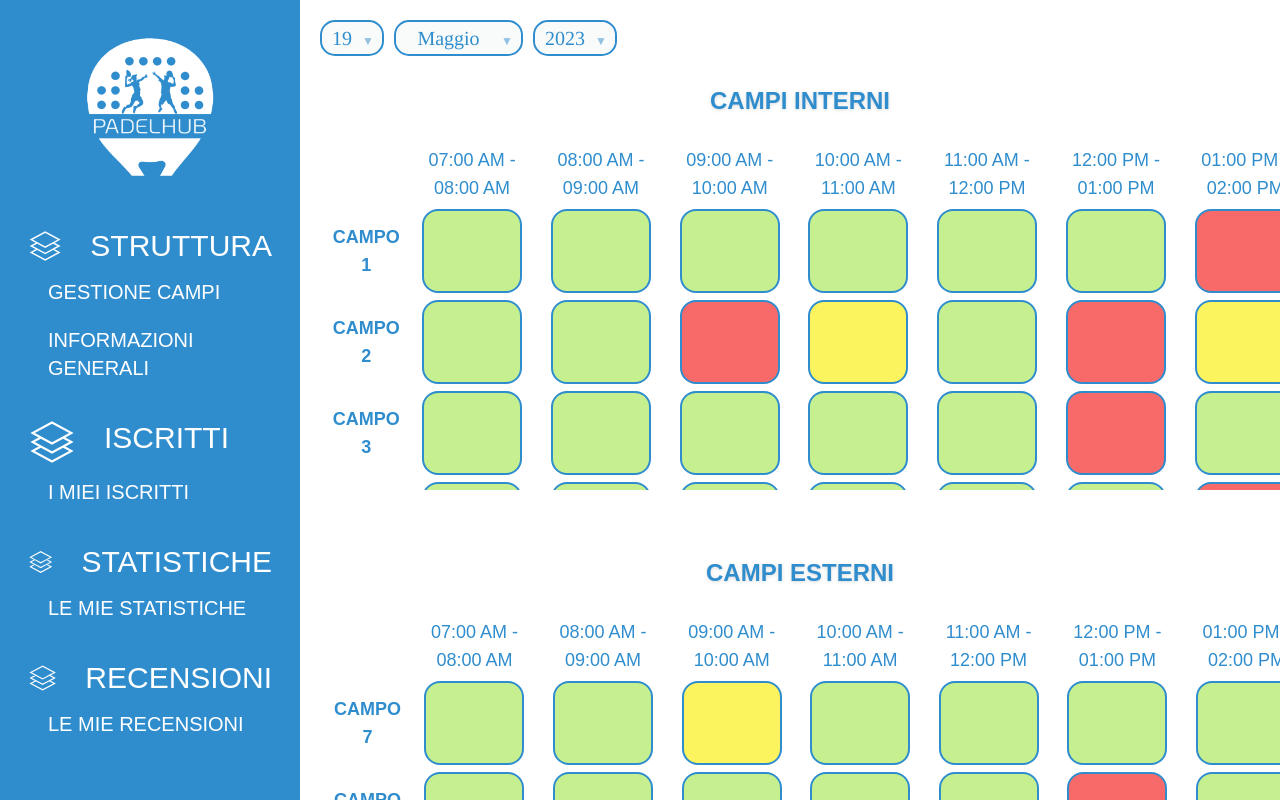
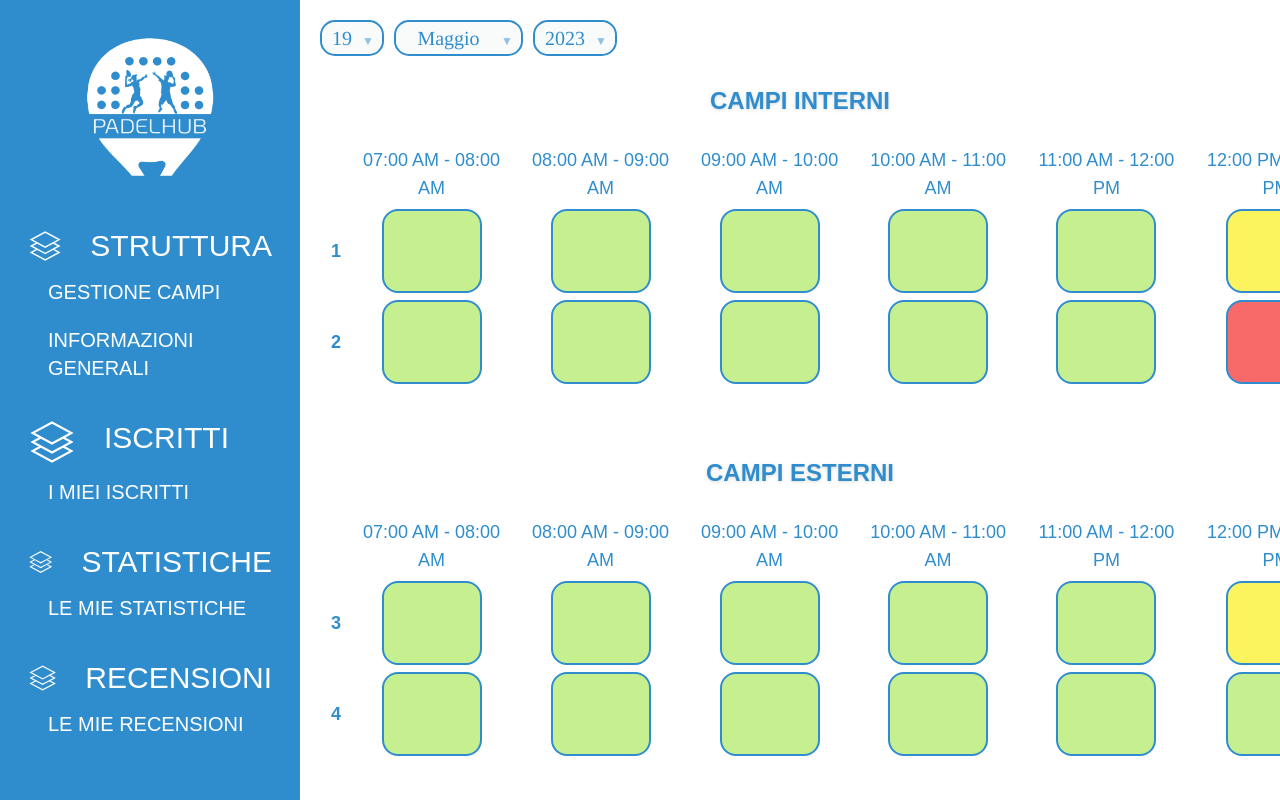
Before and after one commit to PadelHubEngineering/padelhub-frontend, a Vue app: page /dashCircolo in a window 1280 px wide. Built offline with nearby package versions, Linux system fonts and the light colour scheme; a web font is replaced by a local one.

Commit message:
collegamento tra dash e griglia funzionante

```diff
--- a/src/components/GestioneSlot/SlotGrid.vue
+++ b/src/components/GestioneSlot/SlotGrid.vue
@@ -7,200 +7,47 @@ import ItemSlot, { Color } from './ItemSlot.vue';
     name: "SlotColumn",
     data() {
         return {
-            oraApertura: new Date(1683961200000),
-            oraChiusura: new Date(1684011600000),
-            durataSlot: "1:00",
-            orari: [''],
-            campiInterni: [
-
-                {
-                    id: "CAMPO 1",
-                    prenotazioni: {
-                        7: {
-                            nSlot: 7,
-                            color: Color.Red
-                        }
-                    }
-                },
-
-                {
-                    id: "CAMPO 2",
-                    prenotazioni: {
-                        3: {
-                            nSlot: 3,
-                            color: Color.Red
-                        },
-                        4: {
-                            nSlot: 4,
-                            color: Color.Yellow
-                        },
-                        6: {
-                            nSlot: 6,
-                            color: Color.Red
-                        },
-                        7: {
-                            nSlot: 7,
-                            color: Color.Yellow
-                        }
-                    },
-                },
-                {
-                    id: "CAMPO 3",
-                    prenotazioni: {
-                        6: {
-                            nSlot: 6,
-                            color: Color.Red
-                        }
-                    }
-                },
-                {
-                    id: "CAMPO 4",
-                    prenotazioni: {
-                        7: {
-                            nSlot: 7,
-                            color: Color.Red
-                        }
-                    }
-                },
-                {
-                    id: "CAMPO 5",
-                    prenotazioni: {
-                        7: {
-                            nSlot: 7,
-                            color: Color.Red
-                        }
-                    }
-                },
-                {
-                    id: "CAMPO 6",
-                    prenotazioni: {
-                        7: {
-                            nSlot: 7,
-                            color: Color.Red
-                        }
-                    }
-                }
-
-
-            ],
-            campiEsterni: [
-            {
-                    id: "CAMPO 7",
-                    prenotazioni: {
-                        "": {
-                            color: Color.Red
-                        },
-                        3: {
-                            nSlot: 3,
-                            color: Color.Yellow
-                        }
-                    }
-                },
-
-                {
-                    id: "CAMPO 8",
-                    prenotazioni: {
-                        6: {
-                            nSlot: 6,
-                            color: Color.Red
-                        }
-
-                    }
-                },
-                {
-                    id: "CAMPO 9",
-                    prenotazioni: {
-                        6: {
-                            nSlot: 6,
-                            color: Color.Red
-                        }
-
-                    }
-                },
-                {
-                    id: "CAMPO 10",
-                    prenotazioni: {
-                        6: {
-                            nSlot: 6,
-                            color: Color.Red
-                        }
-
-                    }
-                }
-            ],
-            counter: 0
-        };
+        }
     },
     methods: {
-        findFasceOrarie(){
 
-            // per avere i millisecondi come number
-            var current = this.oraApertura.valueOf()
-            var final = this.oraChiusura.valueOf()
-
-            // converto la durata dello slot in millesecondi
-            var s = this.durataSlot.split(":")
-            var millisecSlot = (+s[0])*60*60000 + (+s[1])*60000
-
-            var date = new Date(current)
-            this.orari[0] = date.toLocaleTimeString([], {hour: '2-digit', minute: '2-digit'})
-            current += millisecSlot
-
-            while(current <= final){
-                date = new Date(current)
-                this.orari.push(date.toLocaleTimeString([], {hour: '2-digit', minute: '2-digit'}))
-                current += millisecSlot
-            }
-        },
         showModal(value:number, color: Color){
             this.$refs.modale.openModal(this.orari[value], this.orari[value+1], color)
         }
 
     },
-    mounted(){
-        this.findFasceOrarie()
-    },
     computed: {
         findColorInterni(){
 
-            // Supponiamo che il numero slot parte da 0
             return (c:number, s:number) => {
+
+                var key: string = this.orari[s]
 
                 if ( !( c in this.campiInterni ) ) return
 
-                const campo: any = this.campiInterni[c];
-
-                let prenotaz = null;
-                if ( s in campo.prenotazioni )
-                    prenotaz = campo.prenotazioni[s]
-
-                if ( prenotaz === null ){
-                    return Color.Green
-                } else return prenotaz.color
+                if(this.campiInterni[c].prenotazioni.get(key)){ //Se esiste una prenotazione per quell'orario
+                    return this.campiInterni[c].prenotazioni.get(key).color
+                } else return Color.Green
 
             }
         },
         findColorEsterni(){
 
-            // Supponiamo che il numero slot parte da 0
             return (c:number, s:number) => {
+
+                var key: string = this.orari[s]
 
                 if ( !( c in this.campiEsterni ) ) return
 
-                const campo: any = this.campiEsterni[c];
+                if(this.campiEsterni[c].prenotazioni.get(key)){ //Se esiste una prenotazione per quell'orario
+                    return this.campiEsterni[c].prenotazioni.get(key).color
+                } else return Color.Green
 
-                let prenotaz = null;
-                if ( s in campo.prenotazioni )
-                    prenotaz = campo.prenotazioni[s]
-
-                if ( prenotaz === null ){
-                    return Color.Green
-                } else return prenotaz.color
-
-        }
+}
 }
     },
     components: { ItemSlot, ReservationModalVue },
+    props: ['orari', 'campiInterni', 'campiEsterni']
 }
 
 
@@ -221,12 +68,12 @@ import ItemSlot, { Color } from './ItemSlot.vue';
             </thead>
             <tbody>
                 <tr v-for="campo in this.campiInterni.length">
-                    <th scope="row" class="text-bluPadelHub text-lg font-circolo bg-white sticky left-0">{{ this.campiInterni[campo-1].id }}</th>
+                    <th scope="row" class="text-bluPadelHub text-lg font-circolo bg-white sticky left-0">{{ this.campiInterni[campo-1].idCampo }}</th>
                     <!-- per ogni fascia oraria guardo se esiste una prenotazione nello slot -->
                     <td v-for="i in (this.orari.length-1)" align="center">
                         <ItemSlot
-                            v-on:click.native="showModal(i-1, findColorInterni(campo-1,i))"
-                            :color=findColorInterni(campo-1,i)
+                            v-on:click.native="showModal(i-1, findColorInterni(campo-1,i-1))"
+                            :color=findColorInterni(campo-1,i-1)
                             :inizio=this.orari[i-1]
                             :fine="this.orari[i]"
                         ></ItemSlot></td>
@@ -249,12 +96,12 @@ import ItemSlot, { Color } from './ItemSlot.vue';
             </thead>
             <tbody>
                 <tr v-for="campo in this.campiEsterni.length">
-                    <th scope="row" class="text-bluPadelHub text-lg font-circolo bg-white">{{ this.campiEsterni[campo-1].id }}</th>
+                    <th scope="row" class="text-bluPadelHub text-lg font-circolo bg-white">{{ this.campiEsterni[campo-1].idCampo }}</th>
                     <!-- per ogni fascia oraria guardo se esiste una prenotazione nello slot -->
                     <td v-for="i in (this.orari.length-1)" align="center">
                         <ItemSlot
-                            v-on:click.native="showModal(i-1, findColorEsterni(campo-1,i))"
-                            :color=findColorEsterni(campo-1,i)
+                            v-on:click.native="showModal(i-1, findColorEsterni(campo-1,i-1))"
+                            :color=findColorEsterni(campo-1,i-1)
                             :inizio=this.orari[i-1]
                             :fine="this.orari[i]"
                         ></ItemSlot></td>
--- a/src/views/DashboardCircolo.vue
+++ b/src/views/DashboardCircolo.vue
@@ -5,7 +5,7 @@ import SlotGrid from "@/components/GestioneSlot/SlotGrid.vue";
 import DataPicker from "@/components/DataPicker.vue";
 import DataPickerVue from "@/components/DataPicker.vue";
 import axios from "axios";
-import { prependOnceListener } from "process";
+
 
 </script>
 
@@ -17,7 +17,11 @@ import { prependOnceListener } from "process";
         <div class="w-4/5 max-w-4/5 ml-5 mt-5 overflow-x-auto">
             <DataPickerVue v-model="date"></DataPickerVue>
             <br><br>
-            <SlotGrid></SlotGrid>
+            <SlotGrid
+                :orari="this.map.orari"
+                :campiInterni="this.map.campiInterni"
+                :campiEsterni="this.map.campiEsterni"
+            ></SlotGrid>
         </div>
     </div>
 </template>
@@ -41,9 +45,33 @@ import { prependOnceListener } from "process";
                 durataSlot: 60,
                 campiInterni: [
                     {
+                        idCampo: 1,
+                        prenotazioni: [
+                        {
+                                id: "asasa",
+                                inizioSlot: "2023-06-18T12:00:00.000Z",
+                                fineSlot: "2023-06-18T13:00:00.000Z",
+                                tipoUtente: "Circolo"
+                            }
+                        ]
+                    },
+                    {
+                        idCampo: 2,
+                        prenotazioni: [
+                        {
+                                id: "asasa",
+                                inizioSlot: "2023-06-18T12:00:00.000Z",
+                                fineSlot: "2023-06-18T13:00:00.000Z",
+                                tipoUtente: "Giocatore"
+                            }
+                        ]
+                    }
+                ],
+                campiEsterni: [
+                    {
                         idCampo: 3,
                         prenotazioni: [
-                        {
+                            {
                                 id: "asasa",
                                 inizioSlot: "2023-06-18T12:00:00.000Z",
                                 fineSlot: "2023-06-18T13:00:00.000Z",
@@ -55,25 +83,7 @@ import { prependOnceListener } from "process";
                         idCampo: 4,
                         prenotazioni: []
                     }
-                ],
-                campiEsterni: [
-                    {
-                        idCampo: 1,
-                        prenotazioni: [
-                            {
-                                id: "asasa",
-                                inizioSlot: "2023-06-18T12:00:00.000Z",
-                                fineSlot: "2023-06-18T13:00:00.000Z",
-                                tipoUtente: "Circolo"
-                            },
-                            {
-                                id: "asasa",
-                                inizioSlot: "2023-06-18T13:00:00.000Z",
-                                fineSlot: "2023-06-18T14:00:00.000Z",
-                                tipoUtente: "Circolo"
-                            }
-                        ]
-                    }
+
                 ]
             },
 
@@ -122,7 +132,6 @@ import { prependOnceListener } from "process";
             //Per ogni campo Esterno
             this.risposta.campiEsterni.forEach((item)=> { this.createAddCampo(item, 'Esterni')})
 
-            console.log(this.map)
         },
 
         createAddCampo(item: any, tipo: string){
```
